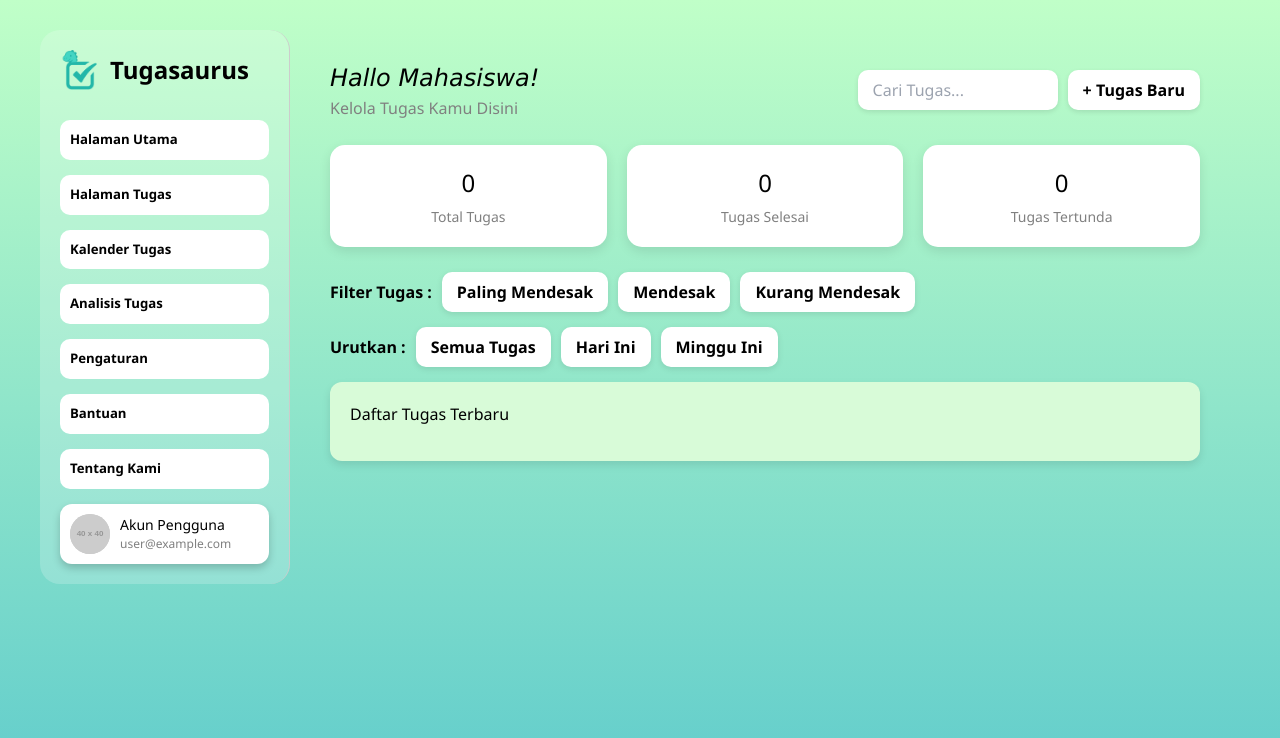
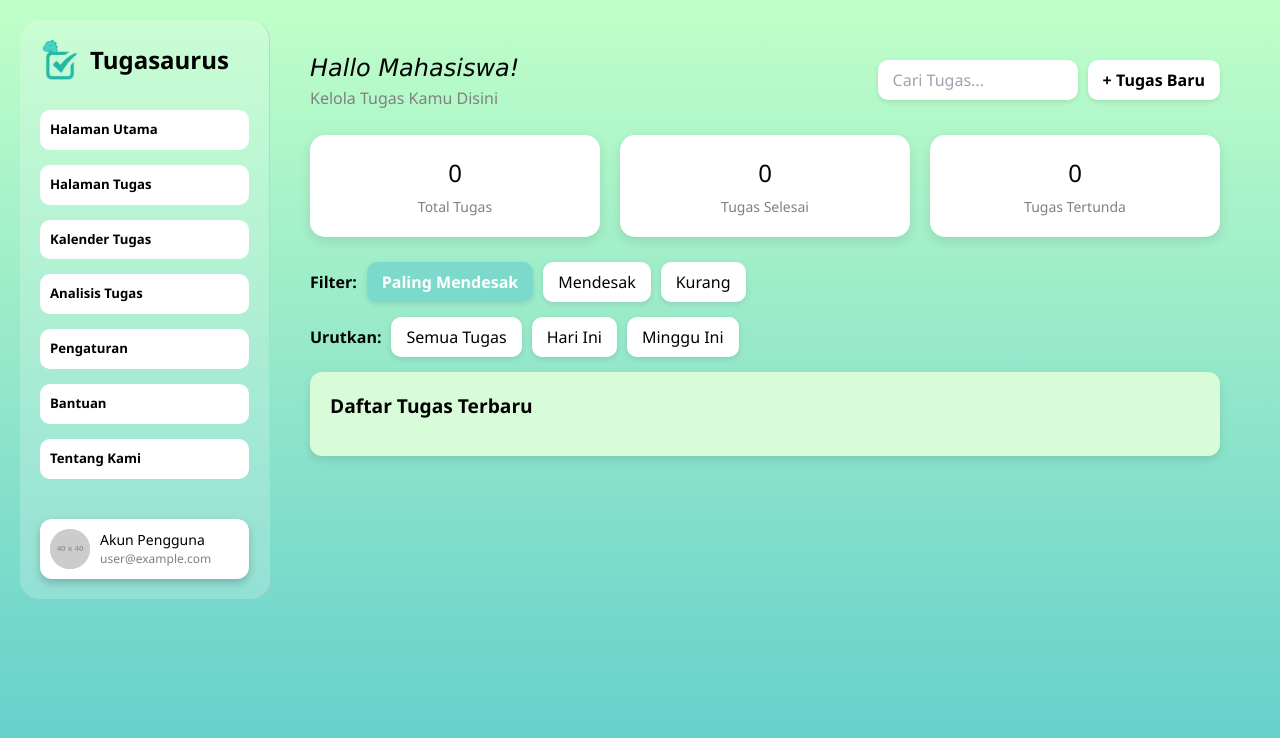
Before and after one commit to broainware/Tugassaurus, a plain HTML site: page menu_login/dashboard.html in a window 1280 px wide. Both pictures are taken after a click on the button "Paling Mendesak". Drawn offline with nearby package versions, Linux system fonts and the light colour scheme; placeholder pictures from the web are drawn by us.

Commit message:
dashboard diubah

```diff
--- a/menu_login/dashboard.html
+++ b/menu_login/dashboard.html
@@ -34,22 +34,9 @@
       display: flex;
       min-height: 100vh;
       position: relative;
-      width: 100vw;
-      max-width: 100%;
-      padding: 0;
-      margin:0;
+      padding: 20px;
       justify-content: flex-start;
       align-items: flex-start;
-    }
-
-
-
-    @media (min-width: 769px) {
-  .container {
-    display: flex;
-    flex-direction: row;
-    padding: 30px 40px;
-  }
     }
 
      /* Improved Sidebar */
@@ -73,8 +60,6 @@
 
     @media (max-width: 768px) {
       .sidebar {
-        width: 250px;
-        flex-shrink: 0;
         position: fixed;
         top: 50%;
         left: 50%;
@@ -128,7 +113,6 @@
       align-items: center;
       gap: 10px;
       transition: background 0.3s;
-      width: 100%;
     }
 
     .menu button:hover {
@@ -139,7 +123,7 @@
      text-decoration: none;
      color: inherit;
      display: block;
-     margin-top: 15px;
+     margin-top: 40px;
     }
 
     /* Clickable Profile */
@@ -166,6 +150,12 @@
       border-radius: 50%;
       background: #ccc;
     }
+     .main-inner {
+      text-align: center;
+      max-width: 700px;
+      width: 100%;
+    }
+
 
     @media (min-width: 769px) {
   .content-wrapper {
@@ -178,9 +168,11 @@
      /* Main Content */
     .main-content {
       flex: 1;
-      padding: 30px;
-      margin-left: 0;
-      width: 100%;
+      padding: 20px;
+      margin-left: 30px;
+      width: calc(100% - 300px);
+      min-height: calc(100vh - 40px);
+      position: relative;
     }
 
     @media (min-width: 769px) {
@@ -231,7 +223,7 @@
 
 /* Untuk dark mode */
 body.dark-mode .header p {
-  color: #cbd5e0; /* Warna abu-abu terang di dark mode */
+  color: #ffffff; /* Warna abu-abu terang di dark mode */
 }
     .header h1 {
       font-size: 24px;
@@ -337,7 +329,7 @@ body.dark-mode .header p {
       border: none;
       border-radius: 10px;
       background: white;
-      font-weight: bold;
+      font-weight: normal;
       cursor: pointer;
       box-shadow: 0 2px 6px rgba(0,0,0,0.1);
       transition: background 0.2s;
@@ -346,6 +338,18 @@ body.dark-mode .header p {
     .filters button:hover, .sorts button:hover {
       background: #e0e0e0;
     }
+    .filters button.active,
+    .sorts button.active {
+    background-color: #7cdacc;
+    color: white;
+    font-weight: bold;
+    }
+    .filters button,
+    .sorts button {
+    transition: background-color 0.3s, color 0.3s;
+    }
+
+
 
     /* Task List */
     .kotak-hijau {
@@ -357,8 +361,11 @@ body.dark-mode .header p {
     }
 
     .kotak-hijau h2 {
+    font-size: 1.2rem; /* lebih besar */
+    font-weight: bold; /* bold untuk "Daftar Tugas" */
     margin-bottom: 15px;
     }
+
 
     /* Modal Styles */
     .modal {
@@ -551,9 +558,15 @@ body.dark-mode .header p {
 
     body.dark-mode .filters button,
     body.dark-mode .sorts button {
-      background: #444;
-      color: white;
+      background: #C0FFC8;
+      color: rgb(0, 0, 0);
     }
+    body.dark-mode .filters button.active,
+    body.dark-mode .sorts button.active {
+    background-color: #7cdacc; /* bisa pakai warna yang kontras di dark mode */
+    color: black;
+    }
+
 
     body.dark-mode .kotak-hijau {
       background-color: #2d3748;
@@ -698,18 +711,19 @@ body.dark-mode .search-add input {
         </div>
 
        <div class="filters">
-          <span>Filter Tugas :</span>
+        <span>Filter:</span>
         <button>Paling Mendesak</button>
         <button>Mendesak</button>
-          <button>Kurang Mendesak</button>
+        <button>Kurang</button>
         </div>
 
         <div class="sorts">
-          <span>Urutkan :</span>
+        <span>Urutkan:</span>
         <button>Semua Tugas</button>
         <button>Hari Ini</button>
         <button>Minggu Ini</button>
         </div>
+
 
         <div class="kotak-hijau">
           <h2>Daftar Tugas Terbaru</h2>
@@ -725,8 +739,11 @@ body.dark-mode .search-add input {
       <input id="mataKuliah" type="text" placeholder="Masukkan Mata Kuliah">
       <input id="sks" type="number" placeholder="SKS">
       <input id="namaTugas" type="text" placeholder="Nama Tugas">
-      <input id="tanggalTugas" type="date">
+      <label for="tanggalTugas" class="font-semibold">Deadline</label>
+      <input type="date" id="tanggalTugas" name="tanggalTugas" />
+      <label for="skorPrioritas" class="font-semibold">Tingkat Kesulitan</label>
         <select id="skorPrioritas"></select>
+
       <p id="sisaHariText" style="margin: 0 0 10px 0; font-weight: bold;"></p>
       <div class="modal-buttons">
         <button onclick="closeModal()">Batal</button>
@@ -763,6 +780,42 @@ body.dark-mode .search-add input {
       document.body.style.overflow = '';
     });
 
+  // Tangani tombol filter
+  const filterButtons = document.querySelectorAll('.filters button');
+  let activeFilter = null;
+
+  filterButtons.forEach(button => {
+    button.addEventListener('click', () => {
+      if (activeFilter === button) {
+        button.classList.remove('active');
+        activeFilter = null;
+      } else {
+        filterButtons.forEach(btn => btn.classList.remove('active'));
+        button.classList.add('active');
+        activeFilter = button;
+      }
+    });
+  });
+
+  // Tangani tombol urutan
+  const sortButtons = document.querySelectorAll('.sorts button');
+  let activeSort = null;
+
+  sortButtons.forEach(button => {
+    button.addEventListener('click', () => {
+      if (activeSort === button) {
+        button.classList.remove('active');
+        activeSort = null;
+      } else {
+        sortButtons.forEach(btn => btn.classList.remove('active'));
+        button.classList.add('active');
+        activeSort = button;
+      }
+    });
+  });
+
+
+
     // Close sidebar when clicking on a menu item (mobile)
     document.querySelectorAll('.menu button').forEach(button => {
       button.addEventListener('click', () => {
@@ -795,15 +848,24 @@ body.dark-mode .search-add input {
       }
     };
 
-    // Initialize priority select
-    document.addEventListener("DOMContentLoaded", function() {
-      const skorSelect = document.getElementById("skorPrioritas");
-      for (let i = 0; i <= 5; i++) {
-        const option = document.createElement("option");
+   const descriptions = {
+  1: '1 - Sangat Mudah',
+  2: '2 - Mudah',
+  3: '3 - Sedang',
+  4: '4 - Sulit',
+  5: '5 - Sangat Sulit'
+};
+
+const select = document.getElementById('skorPrioritas');
+select.innerHTML = ''; // kosongkan dulu jika perlu
+
+for (let i = 1; i <= 5; i++) {
+  const option = document.createElement('option');
   option.value = i;
-        option.textContent = `${i}/5`;
-        skorSelect.appendChild(option);
+  option.text = descriptions[i];
+  select.appendChild(option);
 }
+
 
       // Initialize date input
       const tanggalInput = document.getElementById("tanggalTugas");
@@ -836,7 +898,7 @@ body.dark-mode .search-add input {
       if (savedTheme === 'dark') {
         document.body.classList.add('dark-mode');
       }
-    });
+
   </script>
 </body>
 </html>
```
Lines whose indentation alone changed are shown as unchanged.
